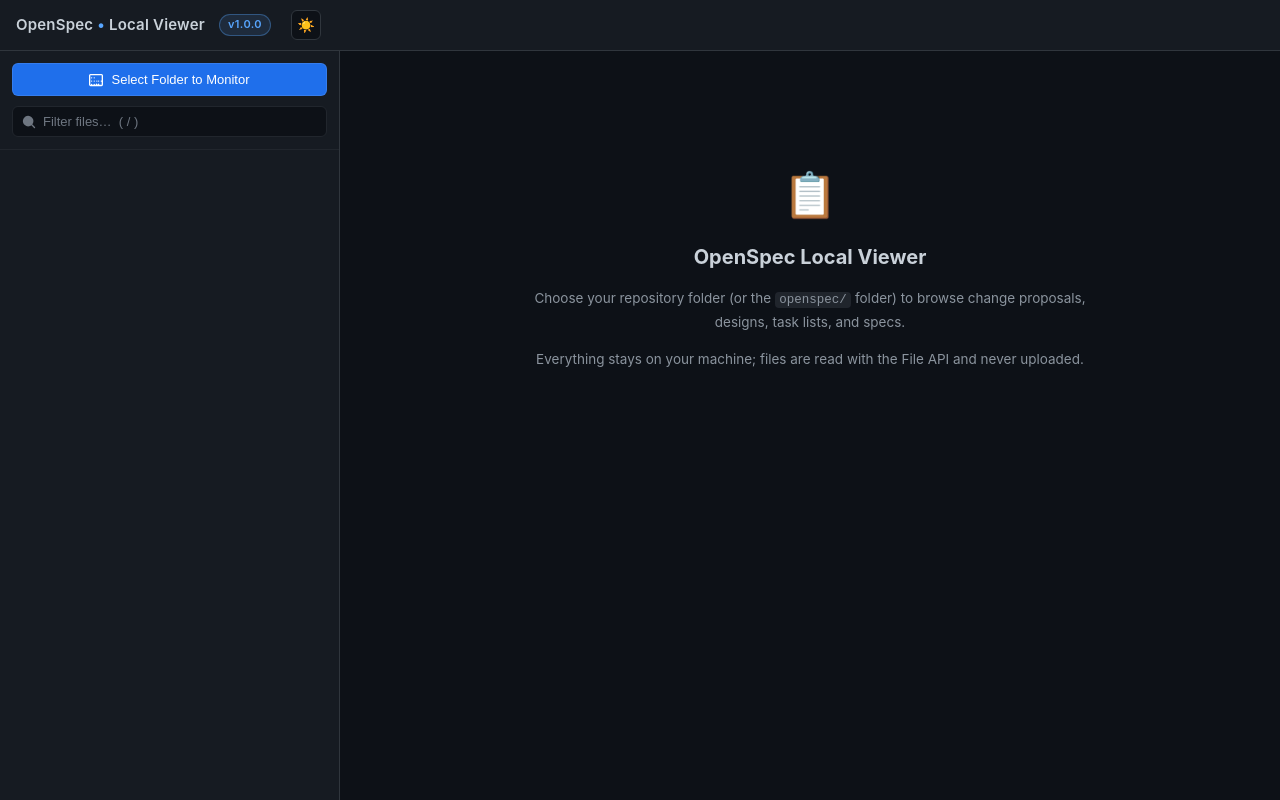
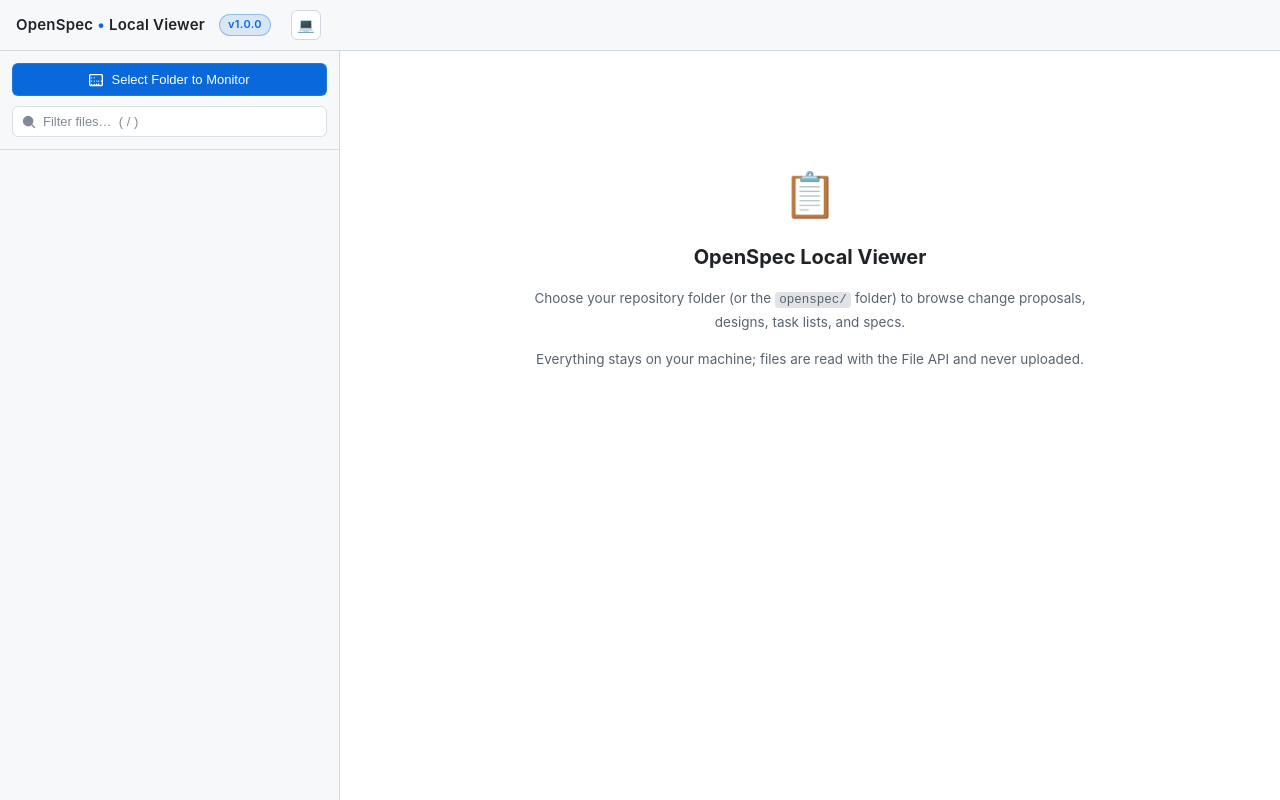
Before and after one commit to ypyl/openspec-viewer, a plain HTML site: page index.html in a window 1280 px wide. Drawn offline with nearby package versions, Linux system fonts and the light colour scheme.

Commit message:
Follow system theme by default with dark/light/system cycle

```diff
--- a/index.html
+++ b/index.html
@@ -486,6 +486,17 @@
       main { padding: 20px; }
     }
   </style>
+  <script>
+    // Set the theme before first paint to avoid a flash of the wrong scheme.
+    // Runs before the DOM renders; the main script syncs the button state later.
+    (function () {
+      try {
+        var t = localStorage.getItem('osviewer.theme');
+        var dark = t === 'dark' || (t !== 'light' && matchMedia('(prefers-color-scheme: dark)').matches);
+        document.documentElement.dataset.theme = dark ? 'dark' : 'light';
+      } catch (e) {}
+    })();
+  </script>
 </head>
 <body>
   <header>
@@ -540,16 +551,34 @@
     }
 
     // ---------- Theme ----------
-    let theme = 'dark';
-    try { theme = localStorage.getItem('osviewer.theme') === 'light' ? 'light' : 'dark'; } catch (e) {}
-    function applyTheme(t) {
-      theme = t;
-      document.documentElement.dataset.theme = t;
-      themeBtn.textContent = t === 'dark' ? '☀️' : '🌙';
-      try { localStorage.setItem('osviewer.theme', t); } catch (e) {}
+    // 'dark' | 'light' | 'system' — system follows the OS via prefers-color-scheme.
+    let theme;
+    try {
+      const t = localStorage.getItem('osviewer.theme');
+      theme = (t === 'dark' || t === 'light') ? t : 'system';
+    } catch (e) { theme = 'system'; }
+
+    const mql = window.matchMedia('(prefers-color-scheme: dark)');
+    function resolved() {
+      return theme === 'system' ? (mql.matches ? 'dark' : 'light') : theme;
     }
-    applyTheme(theme);
-    themeBtn.addEventListener('click', () => applyTheme(theme === 'dark' ? 'light' : 'dark'));
+    function applyTheme() {
+      document.documentElement.dataset.theme = resolved();
+      const icons = { dark: '☀️', light: '🌙', system: '💻' };
+      const titles = {
+        dark: 'Switch to light theme',
+        light: 'Switch to dark theme',
+        system: 'Following system theme — click to override',
+      };
+      themeBtn.textContent = icons[theme];
+      themeBtn.title = titles[theme];
+      try { localStorage.setItem('osviewer.theme', theme); } catch (e) {}
+    }
+    // Click cycles: dark -> light -> system -> dark
+    const cycle = { dark: 'light', light: 'system', system: 'dark' };
+    themeBtn.addEventListener('click', () => { theme = cycle[theme]; applyTheme(); });
+    mql.addEventListener('change', () => { if (theme === 'system') applyTheme(); });
+    applyTheme();
 
     let allFiles = [];   // [{ rel, handle }] handle = FileSystemFileHandle (monitored) or File (one-shot)
     let currentRel = null;
```
